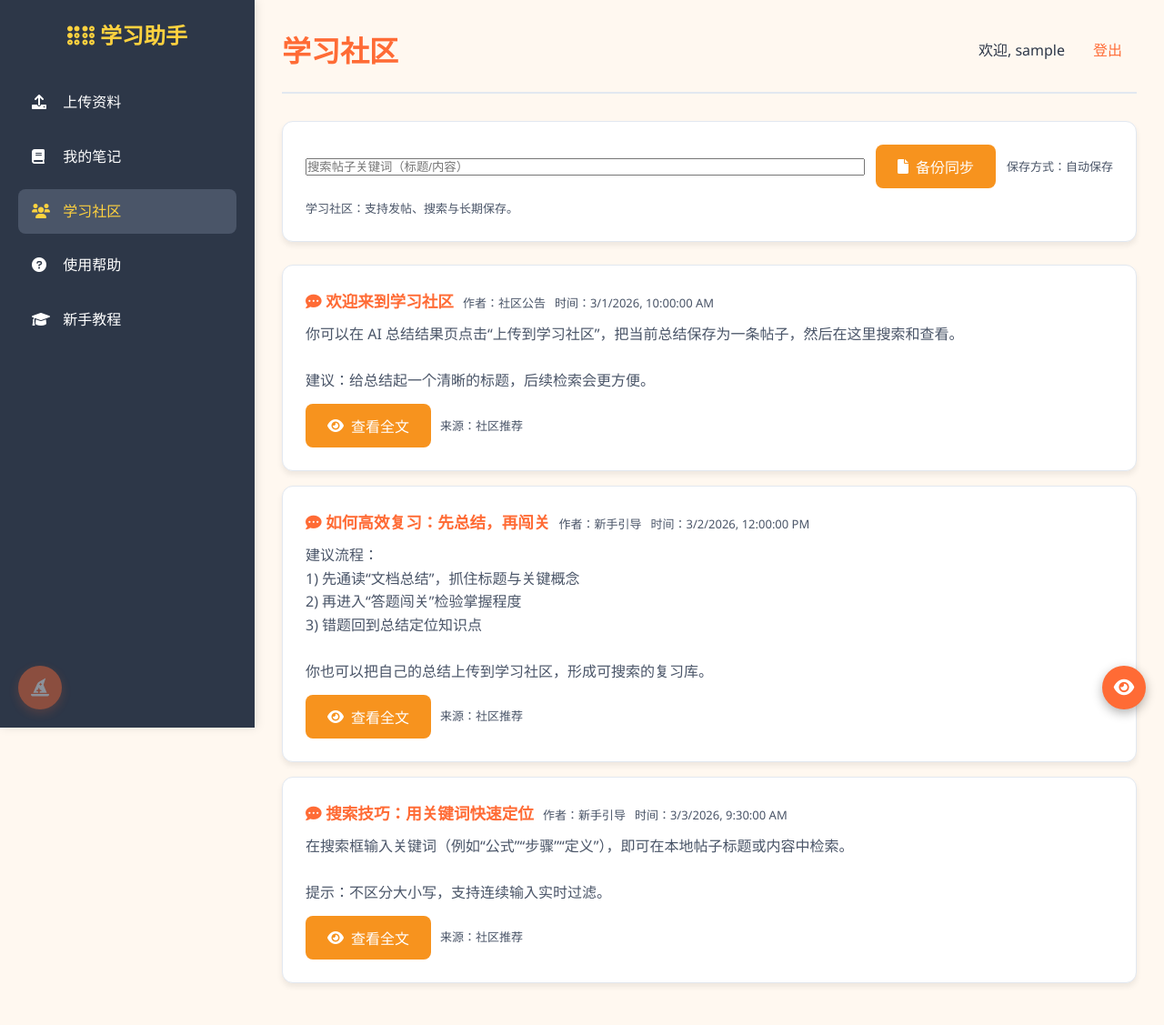
After one commit to solarst0rm/Lumina, a Flask app: page /community in a window 1280 px wide. The commit adds this page. Shown: the whole page at 91% size. Run offline with Flask 3, Linux system fonts and the light colour scheme; the visitor is signed in with stand-in values (Sample User, id 1); some libraries are stand-ins or nearby versions.

Commit message:
Add local learning community

```diff
--- a/routes.py
+++ b/routes.py
@@ -214,6 +214,11 @@ def register_routes(app, db, User, Note):
     @login_required
     def index():
         return render_template("index.html")
+
+    @app.route("/community")
+    @login_required
+    def learning_community():
+        return render_template("learning_community.html")
 
     @app.route("/process", methods=["POST"])
     @login_required
--- /dev/null
+++ b/static/js/local-community.js
@@ -0,0 +1,570 @@
+/* 本地版学习社区：纯前端、无网络、无后端 */
+(function () {
+    "use strict";
+
+    const COMMUNITY_VERSION = 1;
+    const DEFAULT_STATE = {
+        version: COMMUNITY_VERSION,
+        updatedAt: "",
+        posts: [],
+    };
+
+    const SEED_POSTS = [
+        {
+            id: "seed-1",
+            title: "欢迎来到学习社区",
+            content:
+                "你可以在 AI 总结结果页点击“上传到学习社区”，把当前总结保存为一条帖子，然后在这里搜索和查看。\n\n建议：给总结起一个清晰的标题，后续检索会更方便。",
+            createdAt: "2026-03-01T10:00:00.000Z",
+            updatedAt: "2026-03-01T10:00:00.000Z",
+            source: "seed",
+            author: "社区公告",
+        },
+        {
+            id: "seed-2",
+            title: "如何高效复习：先总结，再闯关",
+            content:
+                "建议流程：\n1) 先通读“文档总结”，抓住标题与关键概念\n2) 再进入“答题闯关”检验掌握程度\n3) 错题回到总结定位知识点\n\n你也可以把自己的总结上传到学习社区，形成可搜索的复习库。",
+            createdAt: "2026-03-02T12:00:00.000Z",
+            updatedAt: "2026-03-02T12:00:00.000Z",
+            source: "seed",
+            author: "新手引导",
+        },
+        {
+            id: "seed-3",
+            title: "搜索技巧：用关键词快速定位",
+            content:
+                "在搜索框输入关键词（例如“公式”“步骤”“定义”），即可在本地帖子标题或内容中检索。\n\n提示：不区分大小写，支持连续输入实时过滤。",
+            createdAt: "2026-03-03T09:30:00.000Z",
+            updatedAt: "2026-03-03T09:30:00.000Z",
+            source: "seed",
+            author: "新手引导",
+        },
+    ];
+
+    const MODERATION_KEYWORDS = [
+        "色情",
+        "黄色",
+        "赌博",
+        "毒品",
+        "诈骗",
+        "暴力",
+        "枪支",
+        "恐怖",
+    ];
+
+    const MODERATION_PATTERNS = [
+        { name: "联系方式（邮箱）", re: /[A-Z0-9._%+-]+@[A-Z0-9.-]+\.[A-Z]{2,}/gi },
+        { name: "联系方式（手机号）", re: /\b1[3-9]\d{9}\b/g },
+    ];
+
+    function nowIso() {
+        return new Date().toISOString();
+    }
+
+    function getUsername() {
+        const name = typeof window._currentUsername === "string" ? window._currentUsername : "";
+        return name && name.trim() ? name.trim() : "local";
+    }
+
+    function getStorageKey() {
+        return `hakki-local-community-v${COMMUNITY_VERSION}:${getUsername()}`;
+    }
+
+    function safeJsonParse(text) {
+        if (!text) {
+            return null;
+        }
+        try {
+            return JSON.parse(text);
+        } catch (error) {
+            return null;
+        }
+    }
+
+    function normalizeState(state) {
+        if (!state || typeof state !== "object") {
+            return { ...DEFAULT_STATE };
+        }
+        const posts = Array.isArray(state.posts) ? state.posts : [];
+        return {
+            version: COMMUNITY_VERSION,
+            updatedAt: typeof state.updatedAt === "string" ? state.updatedAt : "",
+            posts: posts
+                .filter((post) => post && typeof post === "object")
+                .map((post) => ({
+                    id: String(post.id || ""),
+                    title: String(post.title || ""),
+                    content: String(post.content || ""),
+                    createdAt: String(post.createdAt || ""),
+                    updatedAt: String(post.updatedAt || ""),
+                    source: String(post.source || "local"),
+                    author: String(post.author || getUsername()),
+                }))
+                .filter((post) => post.id && post.title),
+        };
+    }
+
+    function loadFromLocalStorage() {
+        if (!window.localStorage) {
+            return { ...DEFAULT_STATE };
+        }
+        const raw = window.localStorage.getItem(getStorageKey());
+        return normalizeState(safeJsonParse(raw) || DEFAULT_STATE);
+    }
+
+    function saveToLocalStorage(state) {
+        if (!window.localStorage) {
+            return;
+        }
+        window.localStorage.setItem(getStorageKey(), JSON.stringify(state));
+    }
+
+    async function openIdb() {
+        if (!("indexedDB" in window)) {
+            return null;
+        }
+        return await new Promise((resolve) => {
+            const request = window.indexedDB.open("hakki-local-community", 1);
+            request.onupgradeneeded = function () {
+                const db = request.result;
+                if (!db.objectStoreNames.contains("config")) {
+                    db.createObjectStore("config");
+                }
+            };
+            request.onsuccess = function () {
+                resolve(request.result);
+            };
+            request.onerror = function () {
+                resolve(null);
+            };
+        });
+    }
+
+    async function idbGet(key) {
+        const db = await openIdb();
+        if (!db) {
+            return null;
+        }
+        return await new Promise((resolve) => {
+            const tx = db.transaction("config", "readonly");
+            const store = tx.objectStore("config");
+            const request = store.get(key);
+            request.onsuccess = function () {
+                resolve(request.result || null);
+            };
+            request.onerror = function () {
+                resolve(null);
+            };
+        });
+    }
+
+    async function idbSet(key, value) {
+        const db = await openIdb();
+        if (!db) {
+            return false;
+        }
+        return await new Promise((resolve) => {
+            const tx = db.transaction("config", "readwrite");
+            const store = tx.objectStore("config");
+            const request = store.put(value, key);
+            request.onsuccess = function () {
+                resolve(true);
+            };
+            request.onerror = function () {
+                resolve(false);
+            };
+        });
+    }
+
+    function isFilePersistenceSupported() {
+        return (
+            typeof window.showSaveFilePicker === "function" &&
+            typeof FileSystemFileHandle !== "undefined"
+        );
+    }
+
+    async function getFileHandle() {
+        return await idbGet(`fileHandle:${getStorageKey()}`);
+    }
+
+    async function setFileHandle(handle) {
+        return await idbSet(`fileHandle:${getStorageKey()}`, handle);
+    }
+
+    async function readStateFromFile(handle) {
+        try {
+            const file = await handle.getFile();
+            const text = await file.text();
+            return normalizeState(safeJsonParse(text) || DEFAULT_STATE);
+        } catch (error) {
+            return null;
+        }
+    }
+
+    async function writeStateToFile(handle, state) {
+        try {
+            const writable = await handle.createWritable();
+            await writable.write(JSON.stringify(state, null, 2));
+            await writable.close();
+            return true;
+        } catch (error) {
+            return false;
+        }
+    }
+
+    function ensureSeeded(state) {
+        if (state.posts && state.posts.length) {
+            return state;
+        }
+        return normalizeState({
+            version: COMMUNITY_VERSION,
+            updatedAt: nowIso(),
+            posts: SEED_POSTS,
+        });
+    }
+
+    async function loadState() {
+        let state = loadFromLocalStorage();
+
+        if (isFilePersistenceSupported()) {
+            const handle = await getFileHandle();
+            if (handle) {
+                const fileState = await readStateFromFile(handle);
+                if (fileState) {
+                    state = fileState;
+                    saveToLocalStorage(state);
+                }
+            }
+        }
+
+        state = ensureSeeded(state);
+        saveToLocalStorage(state);
+        return state;
+    }
+
+    async function saveState(state) {
+        state.updatedAt = nowIso();
+        saveToLocalStorage(state);
+        if (isFilePersistenceSupported()) {
+            const handle = await getFileHandle();
+            if (handle) {
+                await writeStateToFile(handle, state);
+            }
+        }
+        return state;
+    }
+
+    function moderateContent(text) {
+        const content = (text || "").toString();
+        if (!content.trim()) {
+            return { ok: false, reason: "内容为空，无法上传。" };
+        }
+        if (content.length > 50000) {
+            return { ok: false, reason: "内容过长（超过 50,000 字符），请精简后再上传。" };
+        }
+
+        const lowered = content.toLowerCase();
+        for (const word of MODERATION_KEYWORDS) {
+            if (word && lowered.includes(word.toLowerCase())) {
+                return { ok: false, reason: `内容审核未通过：包含敏感词「${word}」。` };
+            }
+        }
+
+        for (const rule of MODERATION_PATTERNS) {
+            rule.re.lastIndex = 0;
+            if (rule.re.test(content)) {
+                return { ok: false, reason: `内容审核未通过：包含${rule.name}。` };
+            }
+        }
+
+        return { ok: true, reason: "" };
+    }
+
+    function extractTitleFromMarkdown(markdownText) {
+        const text = (markdownText || "").toString();
+        const lines = text.split(/\r?\n/);
+        for (const line of lines) {
+            const trimmed = line.trim();
+            if (!trimmed) {
+                continue;
+            }
+            const headingMatch = trimmed.match(/^#{1,6}\s+(.+)$/);
+            if (headingMatch) {
+                return headingMatch[1].trim();
+            }
+            return trimmed.replace(/\s+/g, " ");
+        }
+        return "学习总结";
+    }
+
+    function clip(text, maxLen) {
+        const value = (text || "").toString().trim();
+        if (value.length <= maxLen) {
+            return value;
+        }
+        return value.slice(0, Math.max(0, maxLen - 1)) + "…";
+    }
+
+    function makeId() {
+        if (window.crypto && typeof window.crypto.randomUUID === "function") {
+            return window.crypto.randomUUID();
+        }
+        return `local-${Date.now()}-${Math.random().toString(16).slice(2)}`;
+    }
+
+    async function addPostFromSummary(summaryText) {
+        const moderation = moderateContent(summaryText);
+        if (!moderation.ok) {
+            return { success: false, error: moderation.reason };
+        }
+
+        const post = {
+            id: makeId(),
+            title: clip(extractTitleFromMarkdown(summaryText), 48) || "学习总结",
+            content: summaryText.toString(),
+            createdAt: nowIso(),
+            updatedAt: nowIso(),
+            source: "ai-summary",
+            author: getUsername(),
+        };
+
+        const state = await loadState();
+        state.posts = [post, ...(state.posts || [])];
+        await saveState(state);
+        return { success: true, post };
+    }
+
+    function searchPosts(state, keyword) {
+        const query = (keyword || "").toString().trim().toLowerCase();
+        const posts = Array.isArray(state.posts) ? state.posts : [];
+        if (!query) {
+            return posts;
+        }
+        return posts.filter((post) => {
+            const title = (post.title || "").toString().toLowerCase();
+            const content = (post.content || "").toString().toLowerCase();
+            return title.includes(query) || content.includes(query);
+        });
+    }
+
+    function formatDate(iso) {
+        if (!iso) {
+            return "";
+        }
+        const date = new Date(iso);
+        if (Number.isNaN(date.getTime())) {
+            return iso;
+        }
+        return date.toLocaleString();
+    }
+
+    function sourceLabel(source) {
+        if (source === "ai-summary") {
+            return "AI总结";
+        }
+        if (source === "seed") {
+            return "社区推荐";
+        }
+        return "社区内容";
+    }
+
+    function escapeHtml(text) {
+        return (text || "")
+            .toString()
+            .replace(/&/g, "&amp;")
+            .replace(/</g, "&lt;")
+            .replace(/>/g, "&gt;")
+            .replace(/\"/g, "&quot;")
+            .replace(/'/g, "&#39;");
+    }
+
+    function renderPostItem(post, highlightId) {
+        const createdLabel = formatDate(post.createdAt);
+        const snippet = clip(post.content || "", 160);
+        const isHighlight = highlightId && post.id === highlightId;
+        const borderStyle = isHighlight ? "border-left: 4px solid var(--success-color);" : "";
+        const contentId = `post-content-${escapeHtml(post.id)}`;
+        const buttonId = `post-toggle-${escapeHtml(post.id)}`;
+
+        return `
+            <div class="card community-post" id="post-${escapeHtml(post.id)}" style="${borderStyle}">
+                <div class="community-post-title">
+                    <h3><i class="fas fa-comment-dots"></i> ${escapeHtml(post.title || "")}</h3>
+                    <span class="community-meta">作者：${escapeHtml(post.author || "")}</span>
+                    <span class="community-meta">时间：${escapeHtml(createdLabel)}</span>
+                </div>
+                <div class="community-post-snippet" id="${contentId}" data-full="0">${escapeHtml(snippet)}</div>
+                <div class="community-post-actions">
+                    <button type="button" class="btn btn-secondary" id="${buttonId}" data-post-id="${escapeHtml(post.id)}">
+                        <i class="fas fa-eye"></i> 查看全文
+                    </button>
+                    <span class="community-meta">来源：${escapeHtml(sourceLabel(post.source))}</span>
+                </div>
+            </div>
+        `;
+    }
+
+    function getHighlightId() {
+        try {
+            const url = new URL(window.location.href);
+            return url.searchParams.get("highlight") || "";
+        } catch (error) {
+            return "";
+        }
+    }
+
+    async function initCommunityPage() {
+        const root = document.getElementById("community-page-root");
+        const listNode = document.getElementById("community-post-list");
+        const searchInput = document.getElementById("community-search-input");
+        if (!root || !listNode || !searchInput) {
+            return;
+        }
+
+        const highlightId = getHighlightId();
+        const hintNode = document.getElementById("community-storage-hint");
+        const fileToggle = document.getElementById("community-file-toggle");
+
+        if (fileToggle && isFilePersistenceSupported()) {
+            fileToggle.style.display = "";
+        }
+
+        let state = await loadState();
+        let currentPostsById = new Map();
+
+        listNode.addEventListener("click", function (event) {
+            const target = event.target && event.target.closest ? event.target.closest("button[data-post-id]") : null;
+            if (!target) {
+                return;
+            }
+
+            const postId = target.getAttribute("data-post-id");
+            const post = currentPostsById.get(postId);
+            if (!post) {
+                return;
+            }
+
+            const contentNode = document.getElementById(`post-content-${postId}`);
+            if (!contentNode) {
+                return;
+            }
+
+            const isFull = contentNode.getAttribute("data-full") === "1";
+            if (isFull) {
+                contentNode.textContent = clip(post.content || "", 160);
+                contentNode.setAttribute("data-full", "0");
+                target.innerHTML = "<i class=\"fas fa-eye\"></i> 查看全文";
+            } else {
+                contentNode.textContent = (post.content || "").toString();
+                contentNode.setAttribute("data-full", "1");
+                target.innerHTML = "<i class=\"fas fa-eye-slash\"></i> 收起";
+            }
+        });
+
+        async function refresh() {
+            state = await loadState();
+            const posts = searchPosts(state, searchInput.value || "");
+            if (!posts.length) {
+                listNode.innerHTML = "<div class=\"card community-empty\">暂无匹配的帖子</div>";
+                return;
+            }
+
+            const postsById = new Map();
+            for (const post of posts) {
+                postsById.set(post.id, post);
+            }
+            currentPostsById = postsById;
+
+            listNode.innerHTML = posts.map((post) => renderPostItem(post, highlightId)).join("");
+
+            if (highlightId) {
+                const element = document.getElementById(`post-${highlightId}`);
+                if (element && typeof element.scrollIntoView === "function") {
+                    element.scrollIntoView({ block: "start", behavior: "smooth" });
+                }
+            }
+        }
+
+        function setHint(text) {
+            if (hintNode) {
+                hintNode.textContent = text || "";
+            }
+        }
+
+        async function updateHint() {
+            if (isFilePersistenceSupported()) {
+                const handle = await getFileHandle();
+                setHint(handle ? "保存方式：已开启备份同步" : "保存方式：自动保存");
+                return;
+            }
+            setHint("保存方式：自动保存");
+        }
+
+        searchInput.addEventListener("input", function () {
+            refresh();
+        });
+
+        if (fileToggle) {
+            fileToggle.addEventListener("click", async function () {
+                if (!isFilePersistenceSupported()) {
+                    alert("当前环境不支持本地文件持久化。");
+                    return;
+                }
+
+                try {
+                    const handle = await window.showSaveFilePicker({
+                        suggestedName: `学习社区-${getUsername()}.json`,
+                        types: [
+                            {
+                                description: "JSON",
+                                accept: { "application/json": [".json"] },
+                            },
+                        ],
+                    });
+                    const normalized = ensureSeeded(loadFromLocalStorage());
+                    await setFileHandle(handle);
+                    await writeStateToFile(handle, normalized);
+                    await updateHint();
+                    alert("已开启备份同步，后续发帖会同步写入该文件。");
+                } catch (error) {
+                    return;
+                }
+            });
+        }
+
+        await updateHint();
+        await refresh();
+    }
+
+    function wireResultUploadButton() {
+        const button = document.getElementById("btn-upload-to-community");
+        if (!button) {
+            return;
+        }
+
+        button.addEventListener("click", async function () {
+            const summary = typeof window._sumText === "string" ? window._sumText : "";
+            const result = await addPostFromSummary(summary);
+            if (!result.success) {
+                alert(result.error || "上传失败");
+                return;
+            }
+
+            const url = typeof window._learningCommunityUrl === "string" ? window._learningCommunityUrl : "/community";
+            const highlight = result.post && result.post.id ? result.post.id : "";
+            window.location.href = highlight ? `${url}?highlight=${encodeURIComponent(highlight)}` : url;
+        });
+    }
+
+    window.LocalCommunity = {
+        loadState,
+        addPostFromSummary,
+        moderateContent,
+    };
+
+    document.addEventListener("DOMContentLoaded", function () {
+        initCommunityPage();
+        wireResultUploadButton();
+    });
+})();
--- a/templates/layout.html
+++ b/templates/layout.html
@@ -651,6 +651,7 @@
                     {% if current_user.is_authenticated %}
                     <li><a href="{{ url_for('my_notes') }}" class="{% if request.endpoint == 'my_notes' %}active{% endif %}"><i class="fas fa-book"></i> 我的笔记</a></li>
                     {% endif %}
+                    <li><a href="{{ url_for('learning_community') }}" class="{% if request.endpoint == 'learning_community' %}active{% endif %}"><i class="fas fa-users"></i> 学习社区</a></li>
                     <li><a href="#" onclick="showHelp()"><i class="fas fa-question-circle"></i> 使用帮助</a></li>
                     <li><a href="#" onclick="if(typeof startTutorial==='function'){startTutorial();}else if(typeof window.startTutorial==='function'){window.startTutorial();}"><i class="fas fa-graduation-cap"></i> 新手教程</a></li>
                 </ul>
@@ -689,8 +690,11 @@
     <script>
         window._aiAssistantPageEnabled = {{ (request.endpoint == 'index') | tojson }};
         window._helpOverlayOpen = false;
+        window._currentUsername = {{ (current_user.username if current_user.is_authenticated else '') | tojson }};
+        window._learningCommunityUrl = {{ url_for('learning_community') | tojson }};
     </script>
     <script src="{{ url_for('static', filename='js/accessibility.js') }}"></script>
+    <script src="{{ url_for('static', filename='js/local-community.js') }}"></script>
     <script>
         function showHelp() {
             if (window._aiWindowOpen && typeof window.closeAIAssistant === 'function') {
--- /dev/null
+++ b/templates/learning_community.html
@@ -0,0 +1,87 @@
+{% extends "layout.html" %}
+
+{% block page_title %}学习社区{% endblock %}
+
+{% block content %}
+<style>
+    .community-toolbar {
+        display: flex;
+        gap: 12px;
+        align-items: center;
+        flex-wrap: wrap;
+    }
+
+    .community-search {
+        flex: 1;
+        min-width: 240px;
+        display: flex;
+        gap: 12px;
+        align-items: center;
+    }
+
+    .community-search input {
+        flex: 1;
+    }
+
+    .community-meta {
+        color: var(--text-secondary);
+        font-size: 13px;
+    }
+
+    .community-post {
+        margin-bottom: 16px;
+    }
+
+    .community-post-title {
+        display: flex;
+        gap: 10px;
+        align-items: baseline;
+        flex-wrap: wrap;
+        margin-bottom: 10px;
+    }
+
+    .community-post-title h3 {
+        margin: 0;
+        color: var(--primary-color);
+        font-size: 1.1rem;
+        font-weight: 800;
+    }
+
+    .community-post-snippet {
+        color: var(--text-secondary);
+        white-space: pre-wrap;
+    }
+
+    .community-post-actions {
+        margin-top: 12px;
+        display: flex;
+        gap: 10px;
+        flex-wrap: wrap;
+        align-items: center;
+    }
+
+    .community-empty {
+        text-align: center;
+        color: var(--text-secondary);
+        padding: 28px 0;
+    }
+</style>
+
+<div class="card" id="community-page-root">
+    <div class="community-toolbar" style="margin-bottom: 12px;">
+        <div class="community-search" role="search" aria-label="学习社区搜索栏">
+            <input id="community-search-input" type="text" placeholder="搜索帖子关键词（标题/内容）" autocomplete="off" />
+            <button type="button" class="btn btn-secondary" id="community-file-toggle" style="display:none;">
+                <i class="fas fa-file"></i> 备份同步
+            </button>
+        </div>
+        <div class="community-meta" id="community-storage-hint" aria-live="polite"></div>
+    </div>
+
+    <div class="community-meta">
+        学习社区：支持发帖、搜索与长期保存。
+    </div>
+</div>
+
+<div id="community-post-list" aria-live="polite"></div>
+{% endblock %}
--- a/templates/result.html
+++ b/templates/result.html
@@ -344,6 +344,9 @@
             <a id="btn-download-summary" class="btn" href="{{ url_for('download_summary') }}" title="快捷键 D">
                 <i class="fas fa-download"></i> 下载总结文档 [D]
             </a>
+            <button type="button" class="btn btn-success" id="btn-upload-to-community" title="上传到学习社区">
+                <i class="fas fa-users"></i> 上传到学习社区
+            </button>
         </div>
     </div>
 
```
